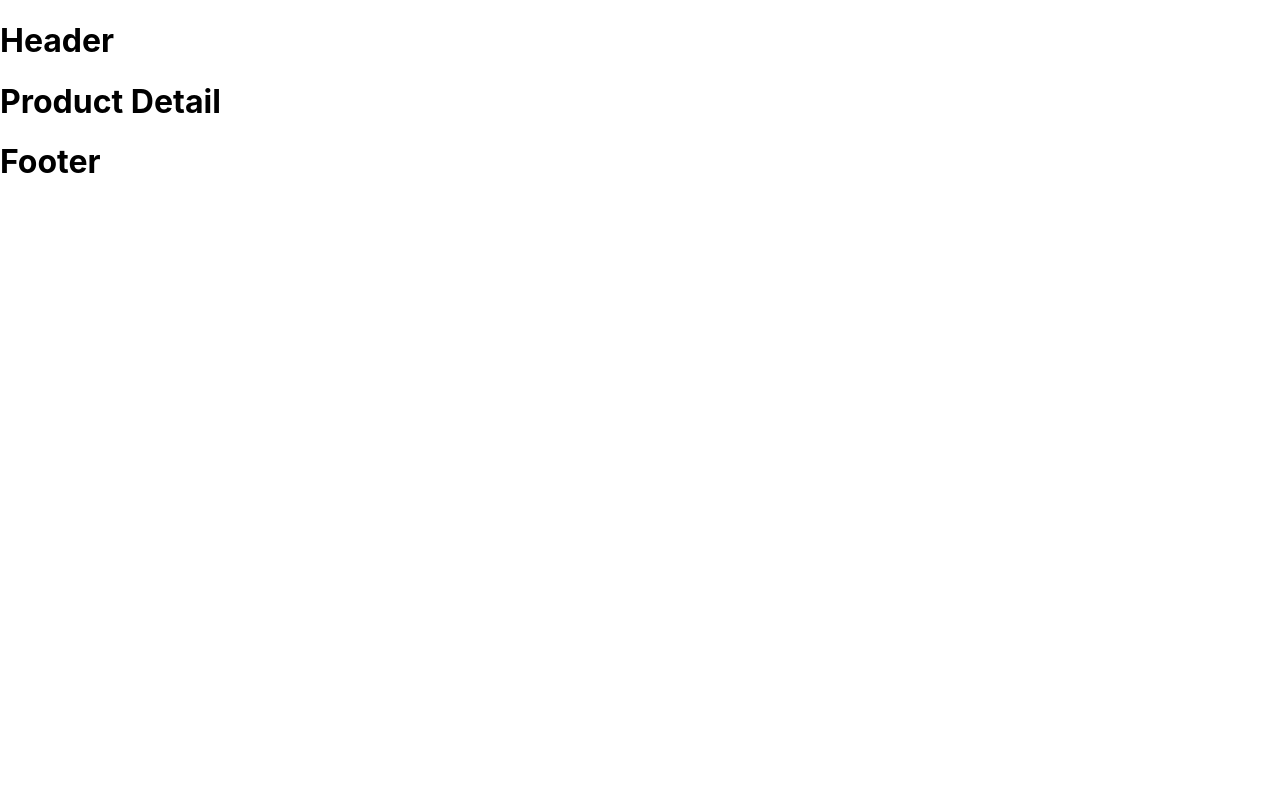
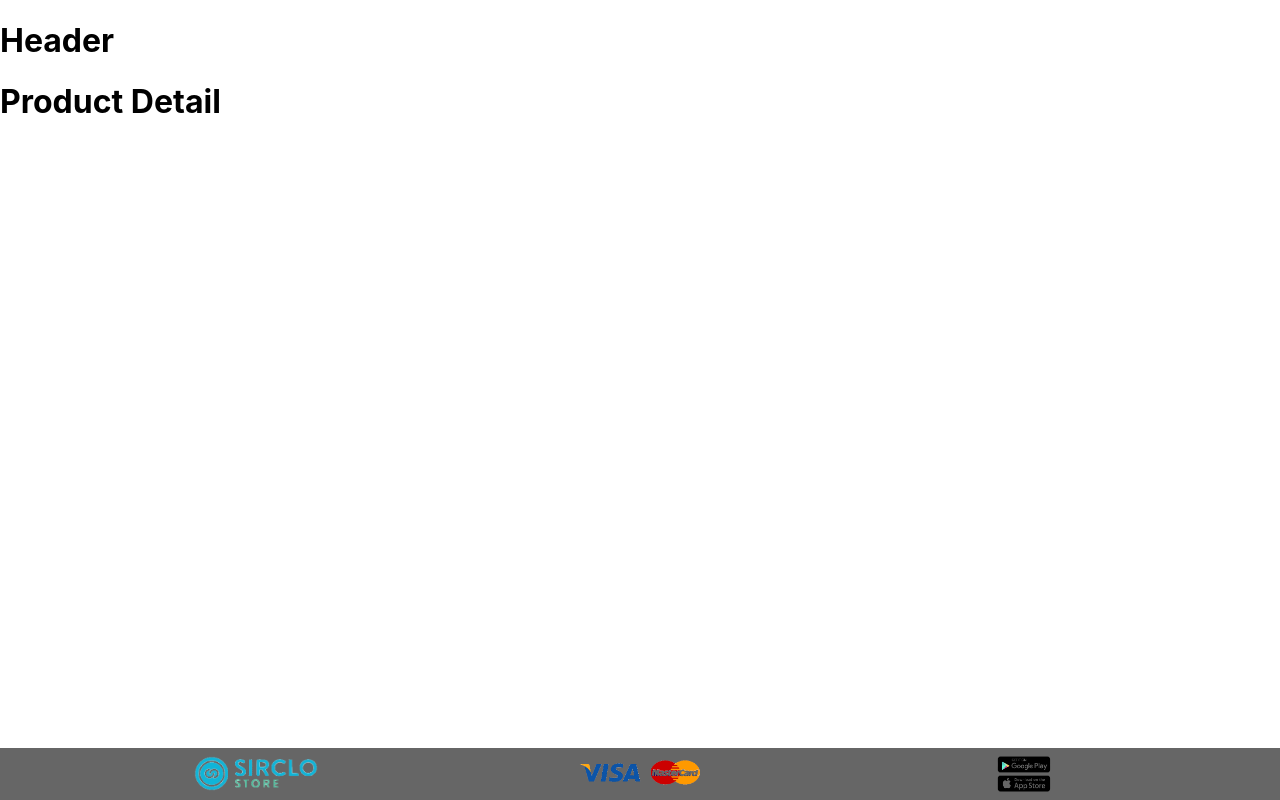
Before and after one commit to alta-sirclo-fe-miratunnisa-umarputri/e-commerce-group-project, a React (Create React App) app: page /productdetail in a window 1280 px wide. Built offline with nearby package versions, Linux system fonts and the light colour scheme.

Commit message:
feat: create Footer component

```diff
--- /dev/null
+++ b/src/components/Footer.module.css
@@ -0,0 +1,24 @@
+.position {
+  position: absolute;
+  bottom: 0;
+  width: 100%;
+  height: auto;
+  margin-top: 100px;
+  /* opacity: 0.5; */
+}
+
+.logoSirclo {
+  width: 32.5%;
+  height: auto;
+}
+
+.logoVisaMaster {
+  width: 32.5%;
+  height: auto;
+  margin-bottom: 5px;
+}
+
+.logoGooApp {
+  width: 15%;
+  height: auto;
+}
--- a/src/components/Footer.tsx
+++ b/src/components/Footer.tsx
@@ -1,5 +1,69 @@
+import Container from "@mui/material/Container";
+import Grid from "@mui/material/Grid";
+import Box from "@mui/material/Box";
+
+import style from "./Footer.module.css";
+import logo from "../assets/logo.png";
+import visaMaster from "../assets/visa-master.png";
+import gooAppStore from "../assets/goo-app-store.png";
+
 const Footer = () => {
-  return <h1>Footer</h1>;
+  return (
+    <footer className={style.position}>
+      <Box py={{ xs: 1, sm: 1 }} bgcolor="text.secondary">
+        <Container maxWidth="lg">
+          <Grid container>
+            <Grid
+              item
+              xs={12}
+              sm={4}
+              sx={{
+                display: "flex",
+                flexDirection: "column",
+                alignItems: "center",
+              }}
+            >
+              <img src={logo} alt="logo-footer" className={style.logoSirclo} />
+            </Grid>
+
+            <Grid
+              item
+              xs={12}
+              sm={4}
+              sx={{
+                display: "flex",
+                flexDirection: "column",
+                justifyContent: "center",
+                alignItems: "center",
+              }}
+            >
+              <img
+                src={visaMaster}
+                alt="visa-master"
+                className={style.logoVisaMaster}
+              />
+            </Grid>
+
+            <Grid
+              item
+              xs={12}
+              sm={4}
+              sx={{
+                display: "flex",
+                justifyContent: "center",
+              }}
+            >
+              <img
+                src={gooAppStore}
+                alt="google-app-store"
+                className={style.logoGooApp}
+              />
+            </Grid>
+          </Grid>
+        </Container>
+      </Box>
+    </footer>
+  );
 };
 
 export default Footer;
```
Also changed, not shown: src/assets/goo-app-store.png (added).
